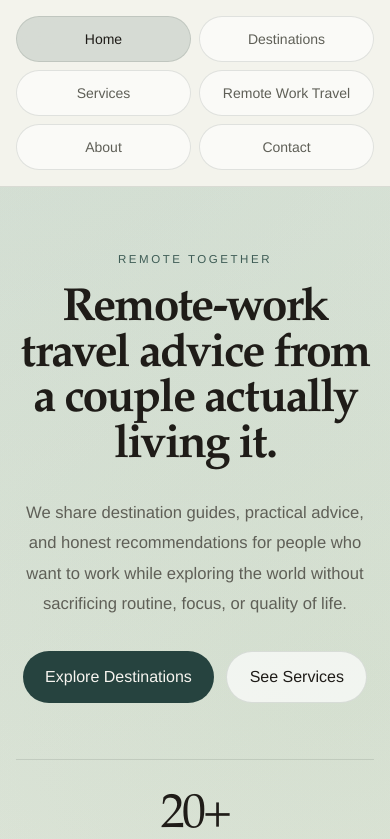
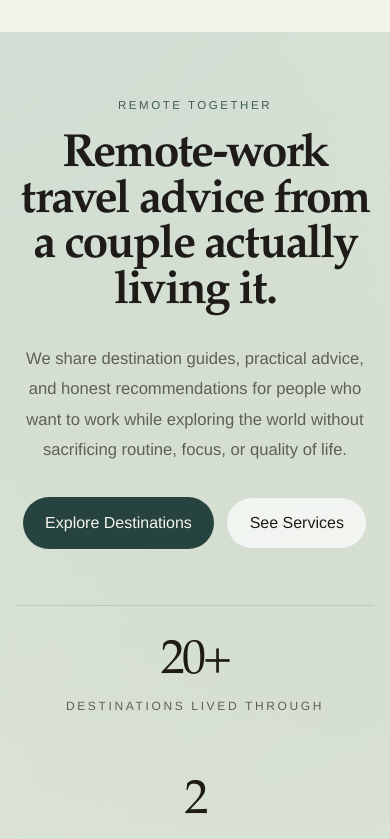
Before and after one commit to MGRem10/Remote-Together-Site, a Next.js app: page / in a window 390 px wide. Shown: the top 839 px of the page. Built offline with nearby package versions, Linux system fonts and the light colour scheme.

Commit message:
Remove duplicate header navigation

```diff
--- a/components/site-header.tsx
+++ b/components/site-header.tsx
@@ -34,25 +34,6 @@ export function SiteHeader() {
             );
           })}
         </nav>
-        <nav aria-label="Mobile primary" className="grid grid-cols-2 gap-2 md:hidden">
-          {navItems.map((item) => {
-            const active = isActive(item.href);
-
-            return (
-              <Link
-                key={item.href}
-                href={item.href}
-                className={`rounded-full border border-[var(--border)] px-4 py-3 text-center text-sm transition-colors ${
-                  active
-                    ? "bg-[rgba(63,93,86,0.16)] text-[var(--text)]"
-                    : "bg-[rgba(255,255,255,0.58)] text-[var(--muted)]"
-                }`}
-              >
-                {item.label}
-              </Link>
-            );
-          })}
-        </nav>
       </div>
     </header>
   );
```
